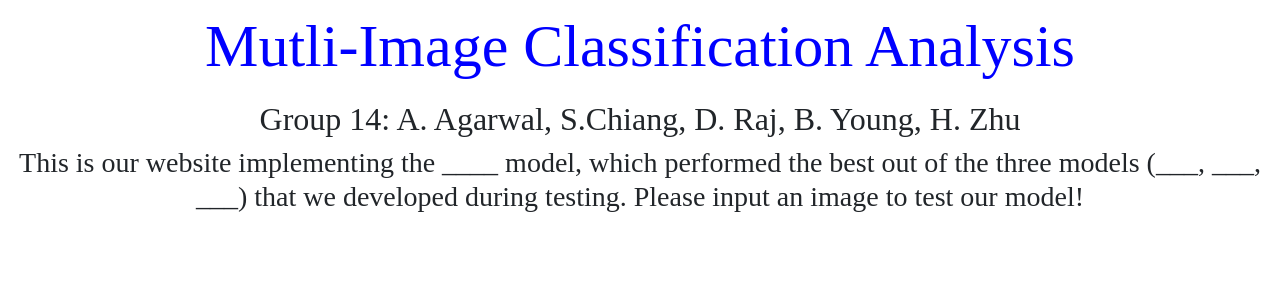
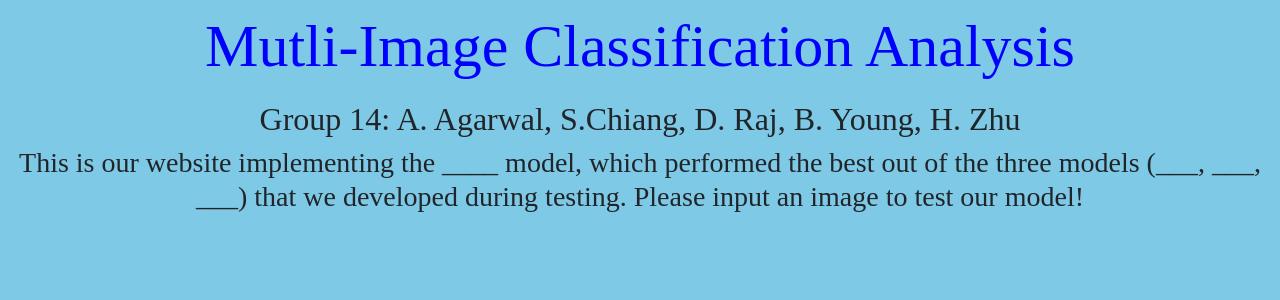
Before and after one commit to goldenfries100/171Group14, a React (Vite) app in the folder 171-project/: page / in a window 1280 px wide. Shown: the top 300 px of the page. Built offline with nearby package versions, Linux system fonts and the light colour scheme.

Commit message:
background color

```diff
--- a/171-project/src/App.css
+++ b/171-project/src/App.css
@@ -0,0 +1,6 @@
+body {
+    background-color: #7ec9e6; /* Replace with your desired color code */
+    margin: 0;
+    padding: 0;
+    font-family: 'Your Font Name', sans-serif; /* Optional: Setting a font-family */
+  }
--- a/171-project/src/main.tsx
+++ b/171-project/src/main.tsx
@@ -2,6 +2,7 @@ import React from 'react'
 import ReactDOM from 'react-dom/client'
 import App from './App'
 import 'bootstrap/dist/css/bootstrap.css'
+import './App.css';
 
 ReactDOM.createRoot(document.getElementById('root') as HTMLElement).render(
   <React.StrictMode>
```
